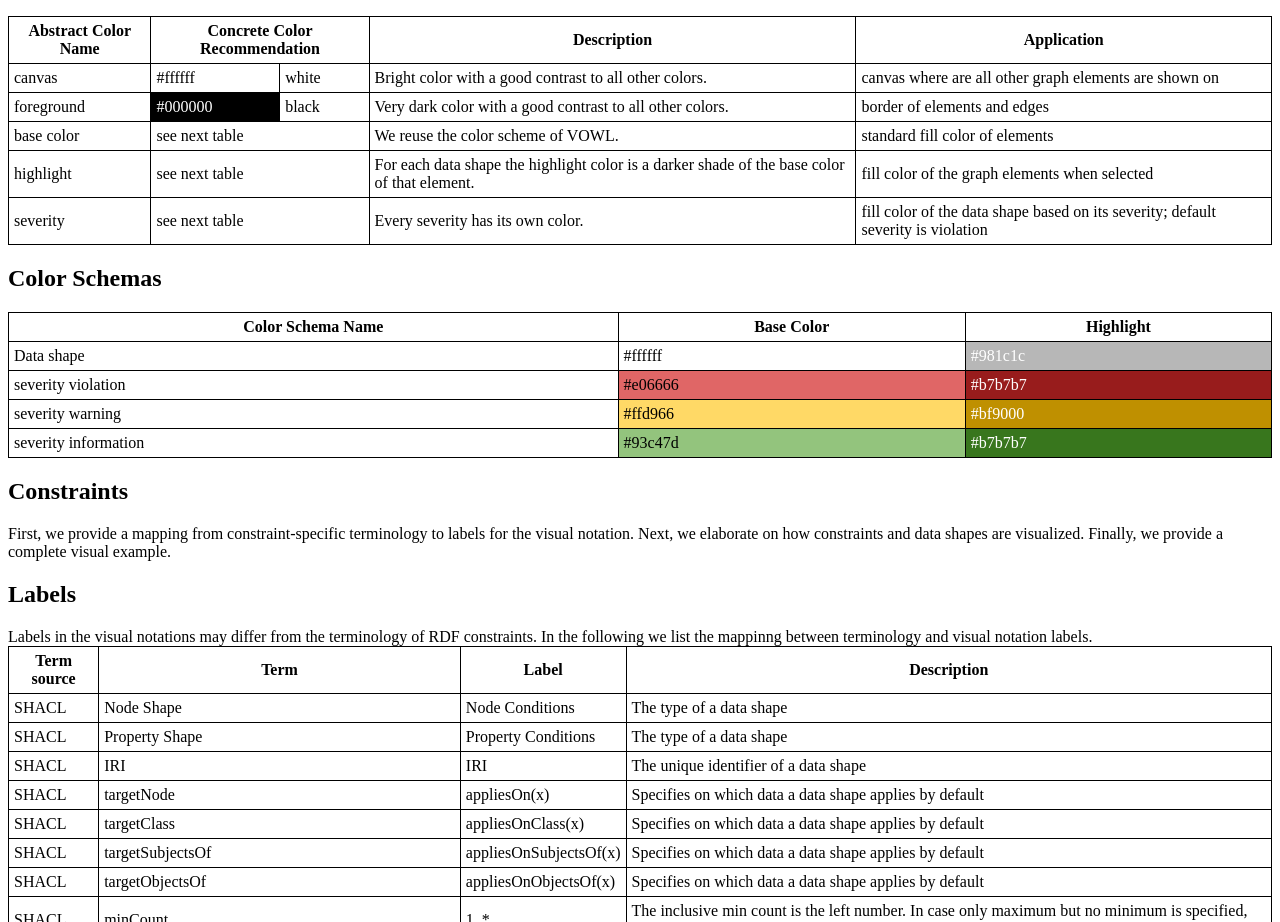
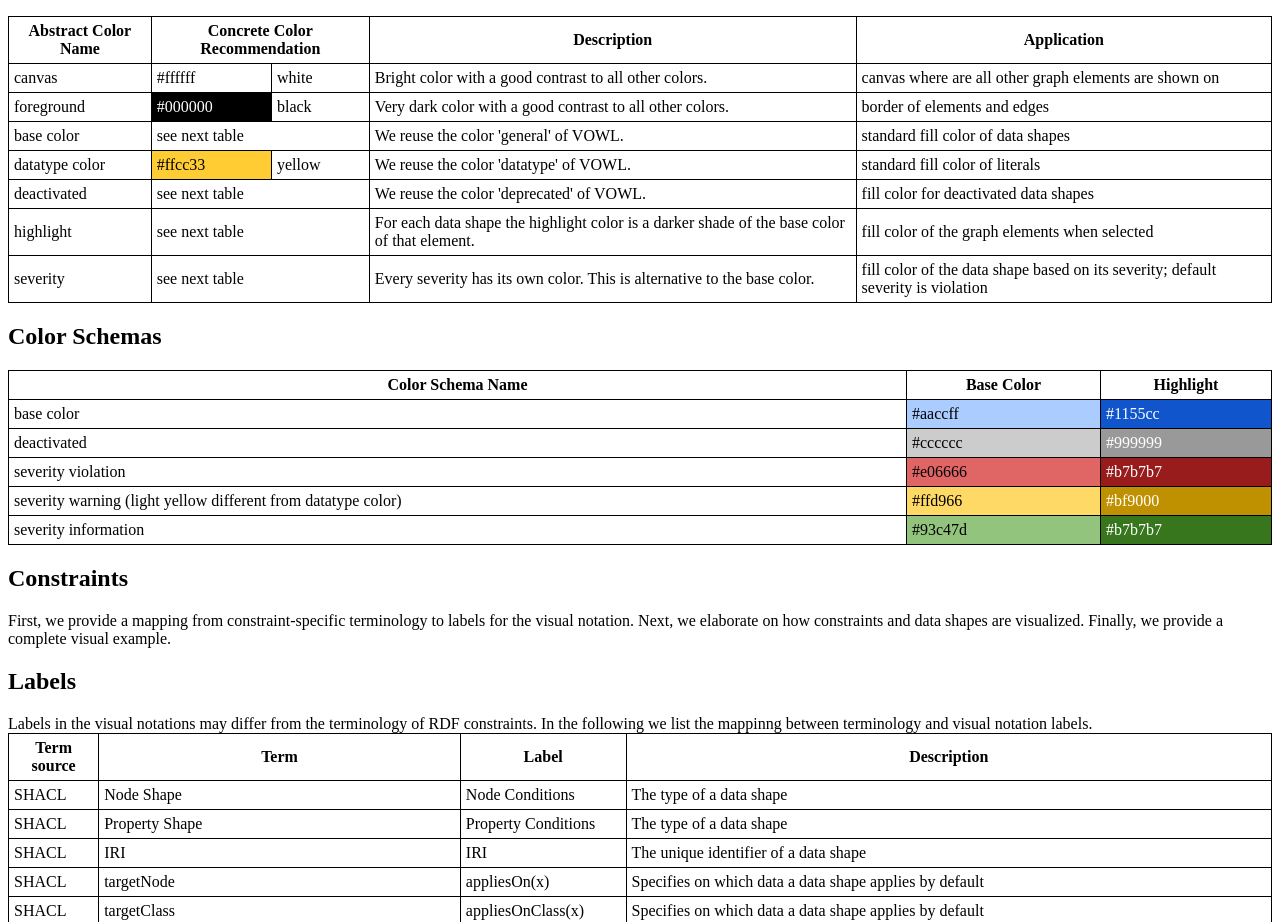
Before and after one commit to KNowledgeOnWebScale/shapevowl-spec, a plain HTML site: page index.html in a window 1280 px wide. Shown: the part 1668-2590 px from the top of the page. Drawn offline with Linux system fonts and the light colour scheme.

Commit message:
adapted color scheme

```diff
--- a/index.html
+++ b/index.html
@@ -290,8 +290,21 @@
             <tr>
                 <td class="side">base color</td>
                 <td colspan="2">see next table</td>
-                <td>We reuse the color scheme of VOWL.</td>
-                <td>standard fill color of elements</td>
+                <td>We reuse the color 'general' of VOWL.</td>
+                <td>standard fill color of data shapes</td>
+            </tr>
+            <tr>
+                <td class="side">datatype color</td>
+                <td style="background: #ffcc33;">#ffcc33</td>
+                <td>yellow</td>
+                <td>We reuse the color 'datatype' of VOWL.</td>
+                <td>standard fill color of literals</td>
+            </tr>
+            <tr>
+                <td class="side">deactivated</td>
+                <td colspan="2">see next table</td>
+                <td>We reuse the color 'deprecated' of VOWL.</td>
+                <td>fill color for deactivated data shapes</td>
             </tr>
             <tr>
                 <td class="side">highlight</td>
@@ -304,7 +317,7 @@
             <tr>
                 <td class="side">severity</td>
                 <td colspan="2">see next table</td>
-                <td>Every severity has its own color.
+                <td>Every severity has its own color. This is alternative to the base color.
                 </td>
                 <td>fill color of the data shape based on its severity; default severity is violation</td>
             </tr>
@@ -320,10 +333,15 @@
                 <th>Base Color</th>
                 <th>Highlight</th>
             </tr>
-           <tr>
-                <td>Data shape</td>
-                <td style="background: #ffffff;">#ffffff</td>
-                <td style="background: #b7b7b7; color: #ffffff">#981c1c</td>
+            <tr>
+                <td>base color</td>
+                <td style="background: #aaccff;">#aaccff</td>
+                <td style="background: #1155cc; color: #ffffff">#1155cc</td>
+            </tr>
+            <tr>
+                <td>deactivated</td>
+                <td style="background: #cccccc;">#cccccc</td>
+                <td style="background: #999999; color: #ffffff">#999999</td>
             </tr>
             <tr>
                 <td>severity violation</td>
@@ -331,7 +349,7 @@
                 <td style="background: #981c1c; color: #ffffff">#b7b7b7</td>
             </tr>
             <tr>
-                <td>severity warning</td>
+                <td>severity warning (light yellow different from datatype color)</td>
                 <td style="background: #ffd966;">#ffd966</td>
                 <td style="background: #bf9000; color: #ffffff">#bf9000</td>
             </tr>
```
